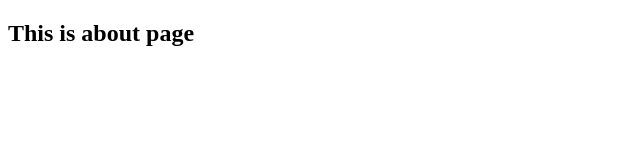
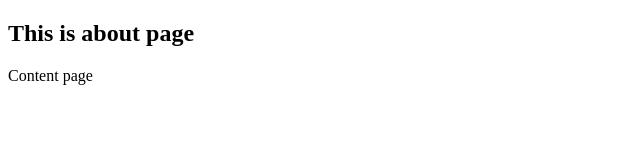
Before and after one commit to huypvn9022/git-demo, a plain HTML site: page about.html in a window 1280 px wide. Shown: the whole page, without its empty margins (0-640 px from the left). Drawn offline with Linux system fonts and the light colour scheme.

Commit message:
Update about.html

```diff
--- a/about.html
+++ b/about.html
@@ -8,5 +8,6 @@
 </head>
 <body>
     <h2>This is about page</h2>
+    <p>Content page</p>
 </body>
 </html>
```
